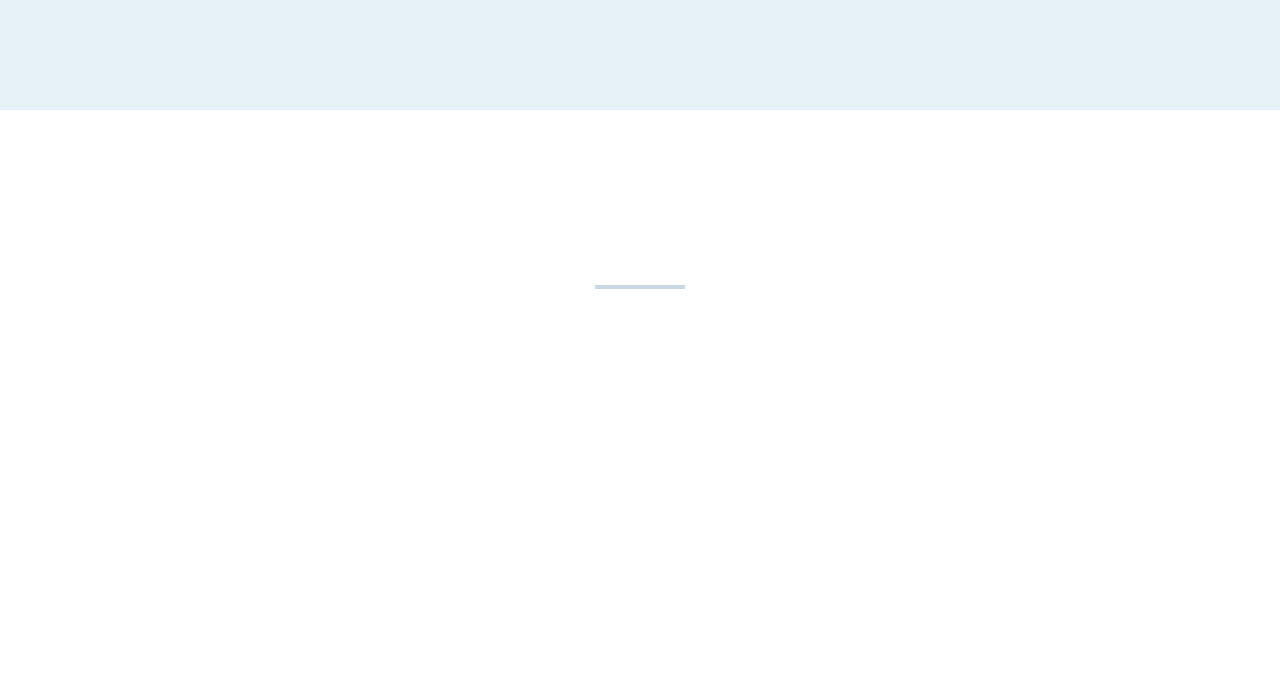
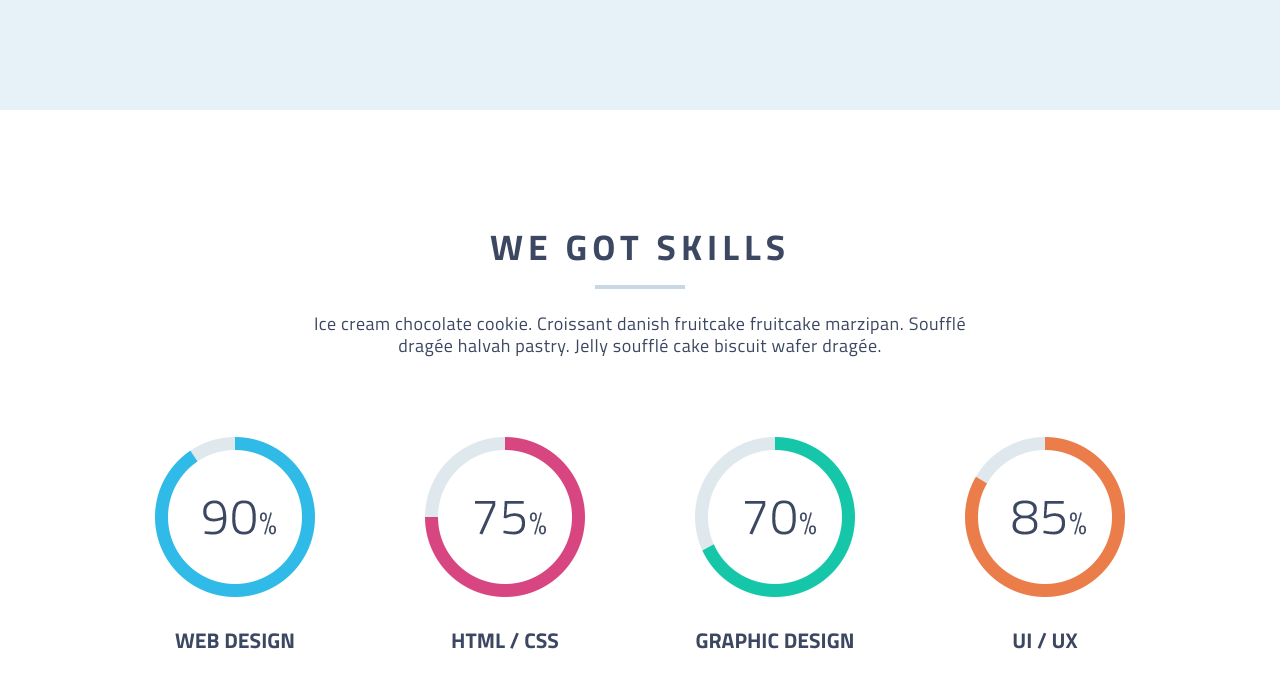
Before and after one commit to MarekM09/CudaPortfolio, a plain HTML site: page index.html in a window 1280 px wide. Shown: the part 2171-2859 px from the top of the page. Drawn offline with Linux system fonts and the light colour scheme.

Commit message:
Style skills section

```diff
--- a/css/style.css
+++ b/css/style.css
@@ -233,3 +233,14 @@ h5 {
 	color: #bdd1df;
 	background-color: #ffffff;
 }
+/* SKILLS SECTION */
+#skills .container {
+	color: #3c4761;
+}
+.col-4-skills {
+	width: 25%;
+	float: left;
+}
+.progress-bar {
+
+}
--- a/index.html
+++ b/index.html
@@ -168,23 +168,23 @@
             <header class="team-header">
                 <h2>we got skills</h2>
                 <hr class="short-line">
-                <p class="head-para">We are a small team of designers and developers, who help brands with big ideas.</p>
+                <p class="head-para">Ice cream chocolate cookie. Croissant danish fruitcake fruitcake marzipan. Soufflé dragée halvah pastry. Jelly soufflé cake biscuit wafer dragée.</p>
             </header>
             <div class="row">
                 <div class="col-4-skills">
-                    <div class="progress-bar"></div>
+                    <div class="progress-bar"><img src="img/progress90.png" alt="90%"></div>
                     <h3>web design</h3>
                 </div>
                 <div class="col-4-skills">
-                    <div class="progress-bar"></div>
+                    <div class="progress-bar"><img src="img/progress75.png" alt="75%"></div>
                     <h3>html / css</h3>
                 </div>
                 <div class="col-4-skills">
-                    <div class="progress-bar"></div>
+                    <div class="progress-bar"><img src="img/progress70.png" alt="70%"></div>
                     <h3>graphic design</h3>
                 </div>
                 <div class="col-4-skills">
-                    <div class="progress-bar"></div>
+                    <div class="progress-bar"><img src="img/progress85.png" alt="85%"></div>
                     <h3>ui / ux</h3>
                 </div>
             </div>
```
Also changed, not shown: img/progress70.png (added), img/progress75.png (added), img/progress85.png (added), img/progress90.png (added).
